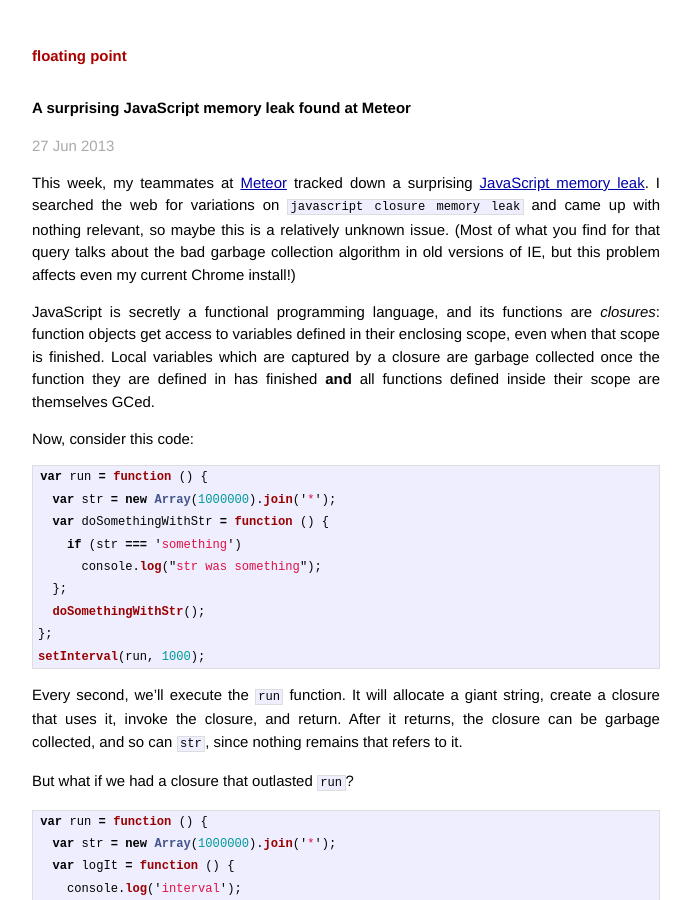
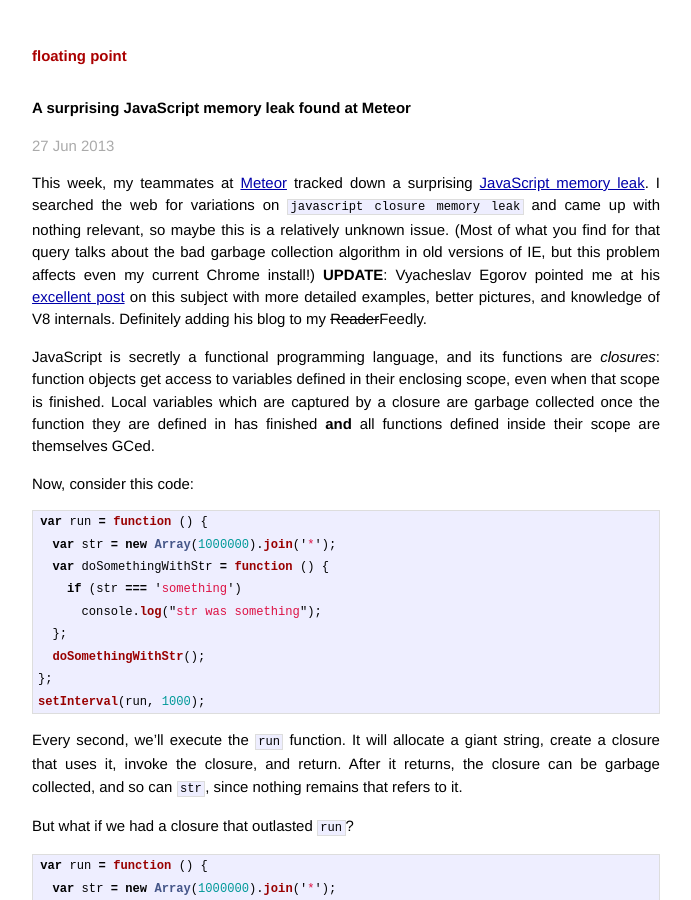
Before and after one commit to glasser/glasser.github.io, a Jekyll site: the page built from _posts/2013-06-27-surprising-javascript-memory-leak.md, in a window 1280 px wide and 900 px high. Shown: the whole window, without its empty margins (294-985 px from the left). Built offline with Jekyll 4.4.1, drawn with Linux system fonts in a browser that asks for light colours.

Commit message:
Add link to mraleph post.

```diff
--- a/_posts/2013-06-27-surprising-javascript-memory-leak.md
+++ b/_posts/2013-06-27-surprising-javascript-memory-leak.md
@@ -9,7 +9,10 @@
 `javascript closure memory leak` and came up with nothing relevant, so maybe
 this is a relatively unknown issue. (Most of what you find for that query talks
 about the bad garbage collection algorithm in old versions of IE, but this
-problem affects even my current Chrome install!)
+problem affects even my current Chrome install!)  **UPDATE**: Vyacheslav Egorov
+pointed me at his [excellent post][mraleph] on this subject with more detailed
+examples, better pictures, and knowledge of V8 internals. Definitely adding his
+blog to my <del>Reader</del>Feedly.
 
 JavaScript is secretly a functional programming language, and its functions are
 *closures*: function objects get access to variables defined in their enclosing
```
Also changed, not shown: other parts of _posts/2013-06-27-surprising-javascript-memory-leak.md (+1 -0 lines).
